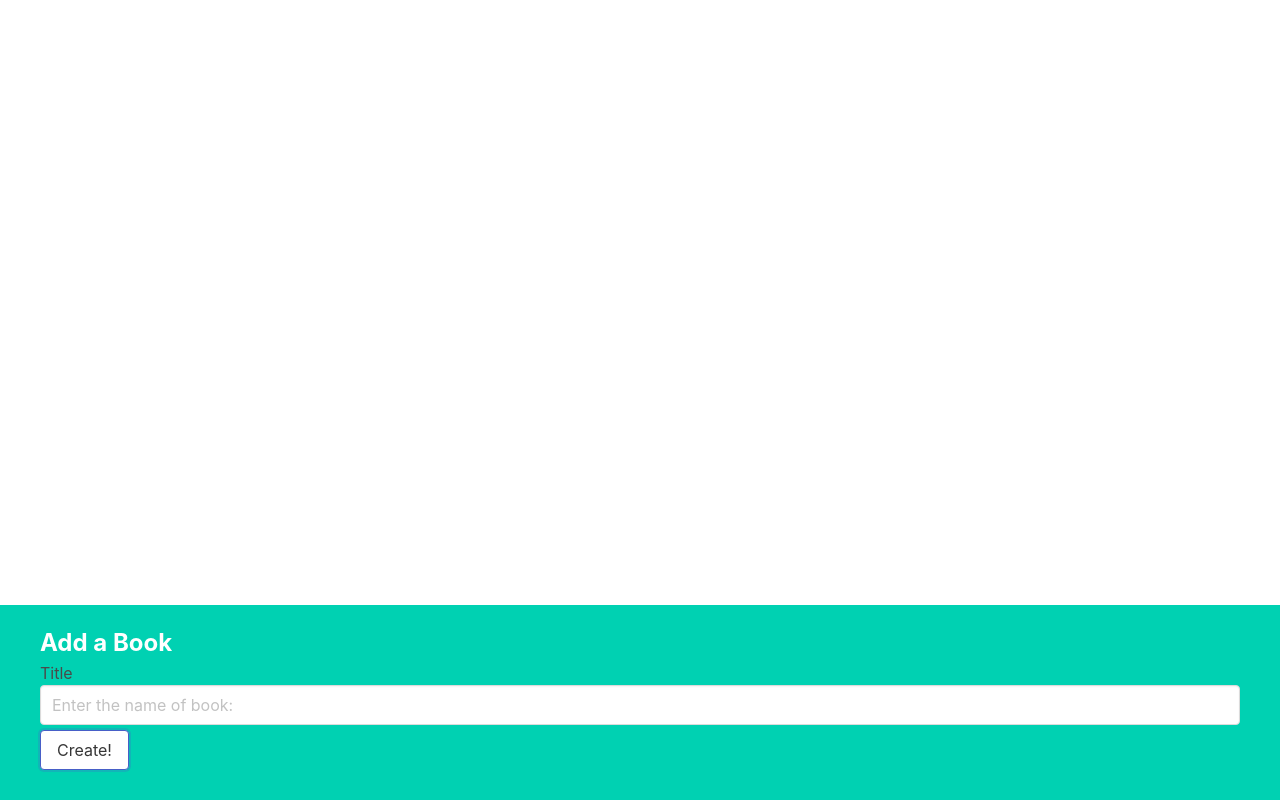
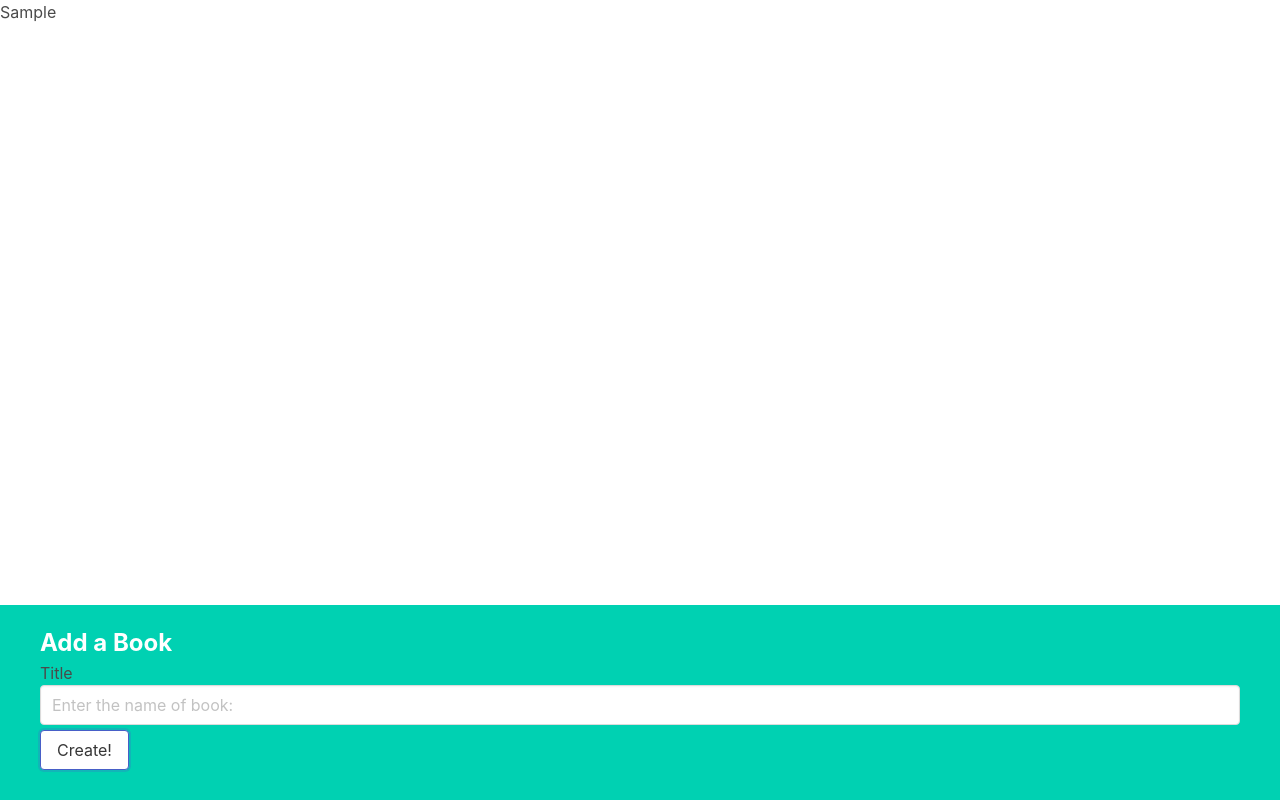
Before and after one commit to GalHayne/MYBOOK-React, a React (Create React App) app: page / in a window 1280 px wide. Both pictures are taken after typing "Sample" into the empty fields and a click on the button "Create!". Built offline with nearby package versions, Linux system fonts and the light colour scheme.

Commit message:
create BookCreate cmp

```diff
--- a/src/App.js
+++ b/src/App.js
@@ -9,12 +9,20 @@ function App() {
 
 
     const createBook = (title) => {
-        console.log('Needc to add book with:', title);
+        const updateBooks = [title, ...books];
+        setBooks(updateBooks)
+
     }
+    const renderBooks = books.map((book, index) => {
+        return <li key={index}>{book}</li>
+    })
 
 
     return <div>
         <BookCreate onCreate={createBook} />
+        <ul>
+            {renderBooks}
+        </ul>
     </div>
 
 }
```
